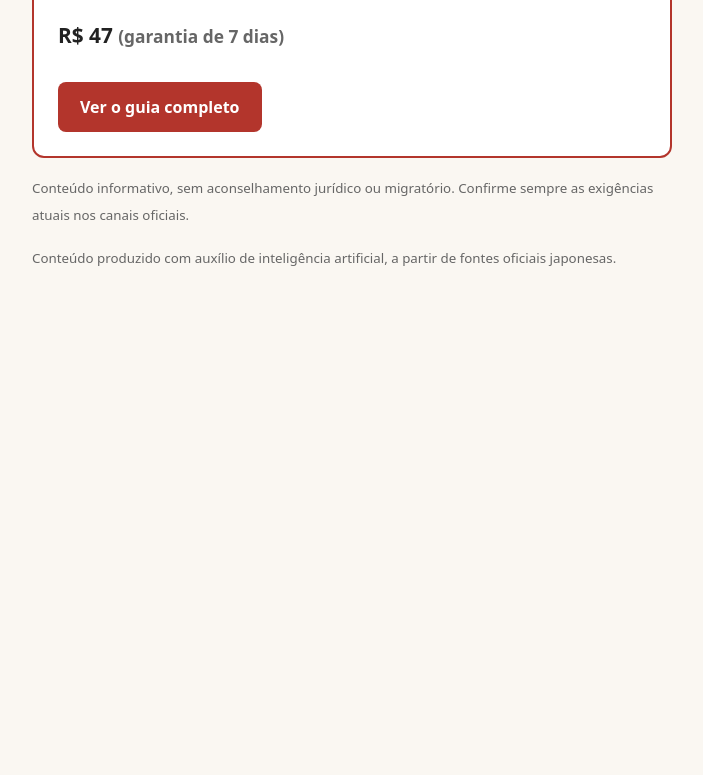
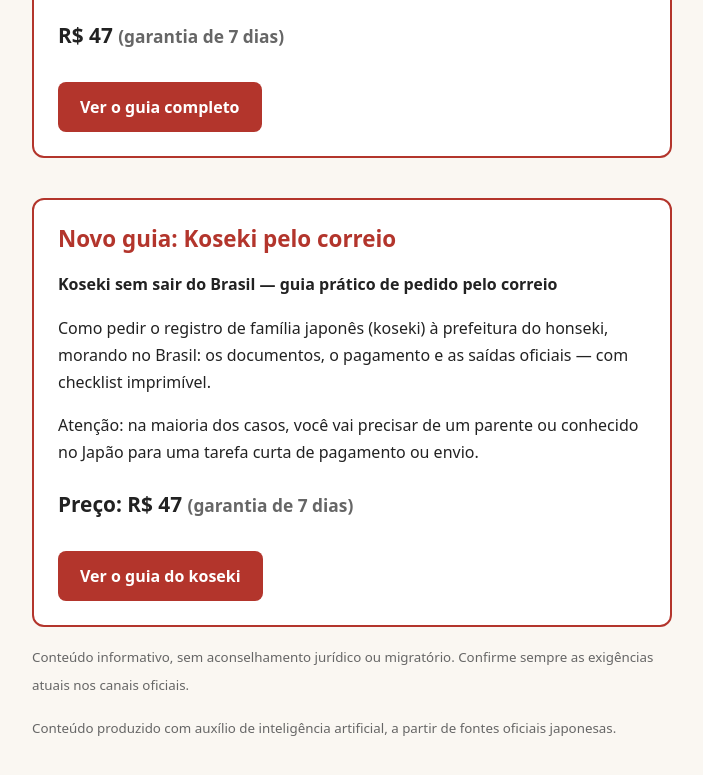
Before and after one commit to rotanikkei/rotanikkei.github.io, a plain HTML site: page index.html in a window 1280 px wide. Shown: the part 1092-1867 px from the top of the page, without its empty margins (288-991 px from the left). Before the commit the page ends 1427 px from the top, so only its background shows below. Drawn offline with Linux system fonts and the light colour scheme.

Commit message:
Adiciona o guia do koseki (produto pago 2) ao site

```diff
--- a/index.html
+++ b/index.html
@@ -79,6 +79,14 @@
     <p class="price">R$ 47 <small>(garantia de 7 dias)</small></p>
     <a class="cta" href="https://go.hotmart.com/O108635699S">Ver o guia completo</a>
   </section>
+  <section class="paid">
+      <h2>Novo guia: Koseki pelo correio</h2>
+      <p><strong>Koseki sem sair do Brasil — guia prático de pedido pelo correio</strong></p>
+      <p>Como pedir o registro de família japonês (koseki) à prefeitura do honseki, morando no Brasil: os documentos, o pagamento e as saídas oficiais — com checklist imprimível.</p>
+      <p>Atenção: na maioria dos casos, você vai precisar de um parente ou conhecido no Japão para uma tarefa curta de pagamento ou envio.</p>
+      <p class="price">Preço: R$ 47 <small>(garantia de 7 dias)</small></p>
+      <a class="cta" href="https://go.hotmart.com/S108638299W">Ver o guia do koseki</a>
+  </section>
 
   <p><small>Conteúdo informativo, sem aconselhamento jurídico ou migratório.
      Confirme sempre as exigências atuais nos canais oficiais.</small></p>
```
